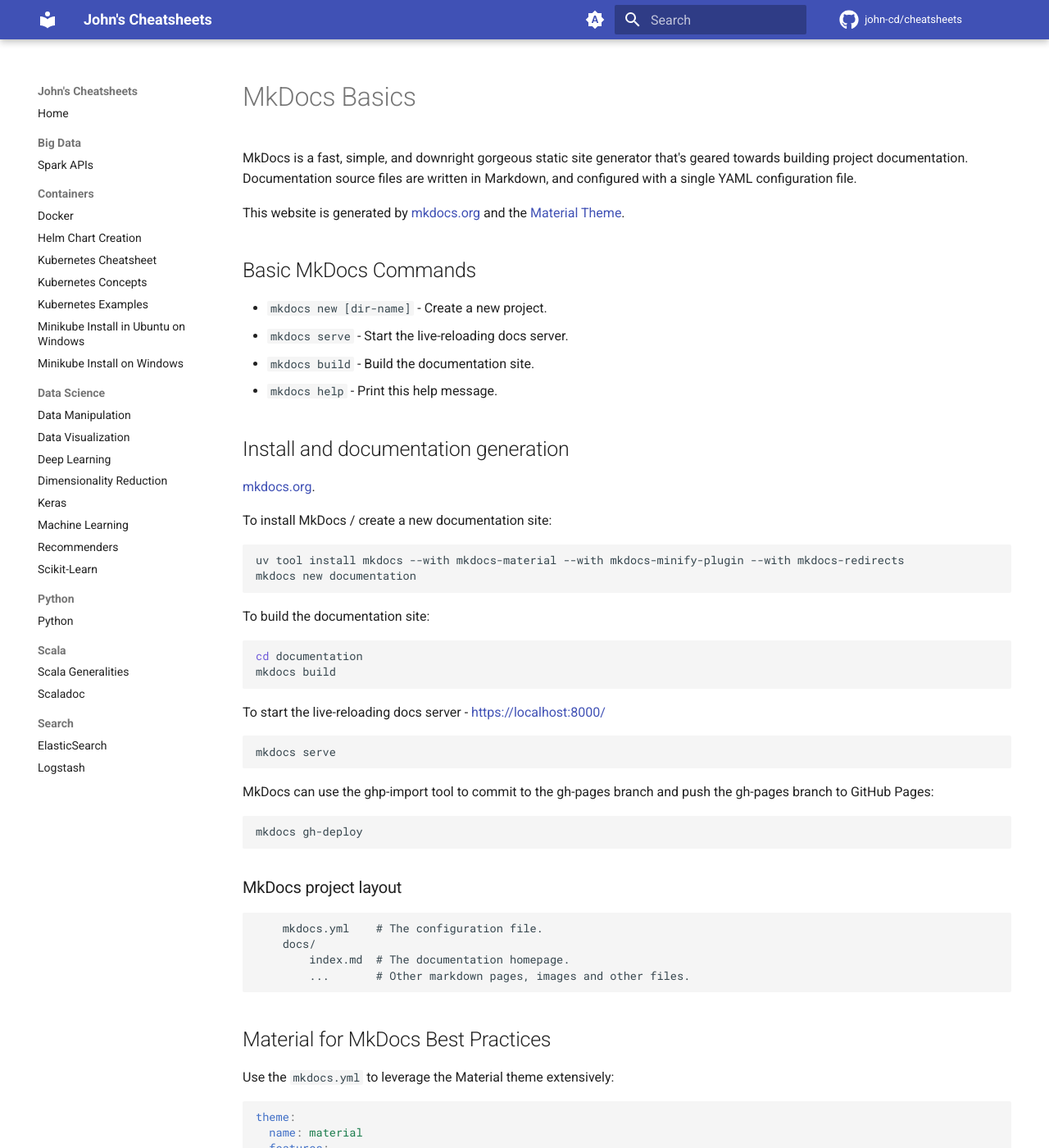
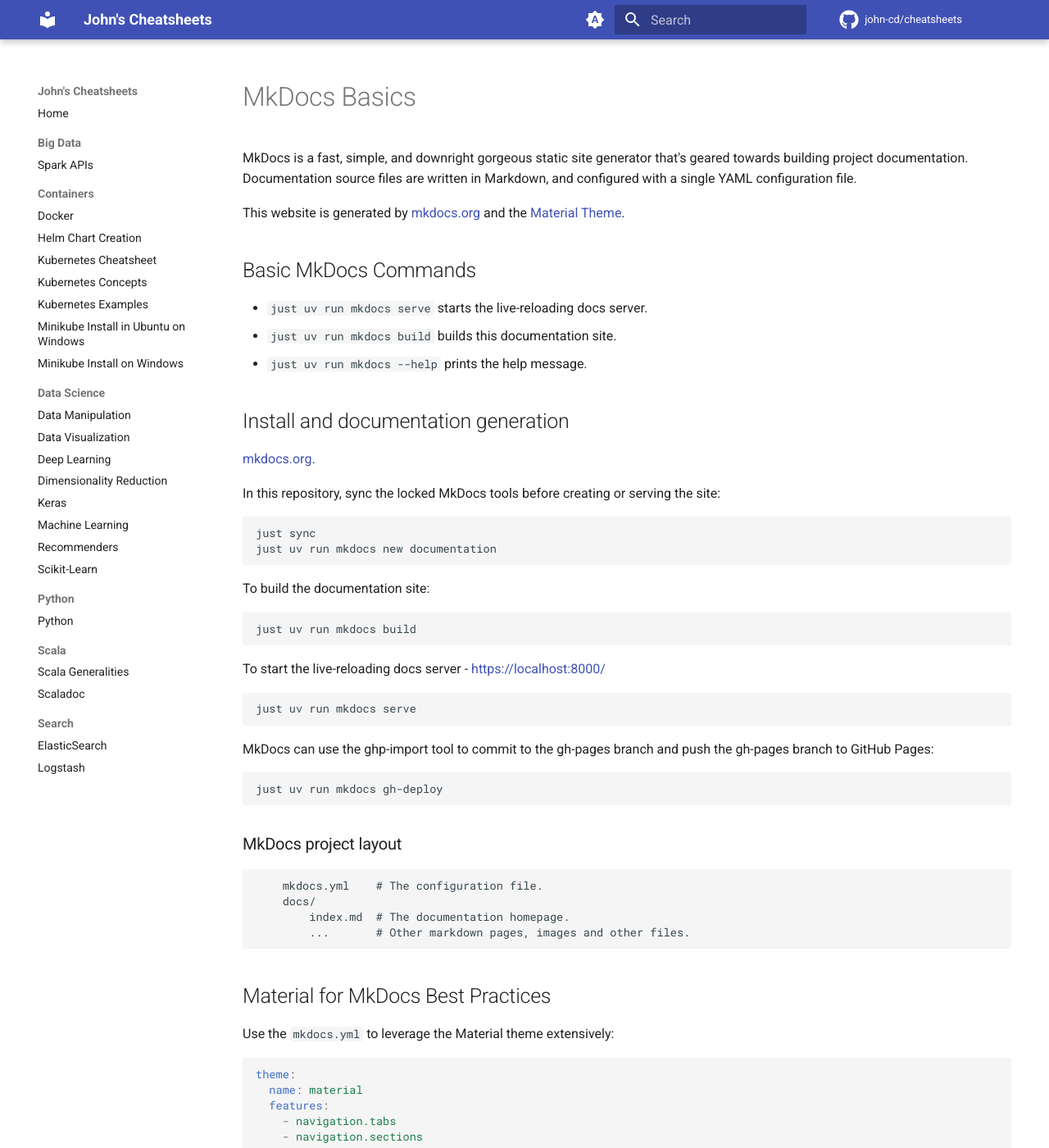
Before and after one commit to john-cd/cheatsheets, an MkDocs documentation site: the page built from docs/Markup_and_Documentation/MkDocs.md, in a window 1280 px wide and 1400 px high. Shown: the whole window at 82% size. Built offline with MkDocs 1.6.1 and Material for MkDocs 9.7.7, drawn with Linux system fonts in a browser that asks for light colours; comment, search, counter and statistics services are not loaded.

Commit message:
build(python): use Just for portable environments and hooks
Replace Python environment wrappers with native Just configuration. Keep environments and generated output external, standardize prek, and document configurable roots and worktree policy.

````diff
--- a/docs/Markup_and_Documentation/MkDocs.md
+++ b/docs/Markup_and_Documentation/MkDocs.md
@@ -12,39 +12,37 @@
 
 ## Basic MkDocs Commands
 
-- `mkdocs new [dir-name]` - Create a new project.
-- `mkdocs serve` - Start the live-reloading docs server.
-- `mkdocs build` - Build the documentation site.
-- `mkdocs help` - Print this help message.
+- `just uv run mkdocs serve` starts the live-reloading docs server.
+- `just uv run mkdocs build` builds this documentation site.
+- `just uv run mkdocs --help` prints the help message.
 
 ## Install and documentation generation
 
 [mkdocs.org](https://www.mkdocs.org).
 
-To install MkDocs / create a new documentation site:
+In this repository, sync the locked MkDocs tools before creating or serving the site:
 
 ```bash
-uv tool install mkdocs --with mkdocs-material --with mkdocs-minify-plugin --with mkdocs-redirects
-mkdocs new documentation
+just sync
+just uv run mkdocs new documentation
 ```
 
 To build the documentation site:
 
 ```bash
-cd documentation
-mkdocs build
+just uv run mkdocs build
 ```
 
 To start the live-reloading docs server - [https://localhost:8000/](https://localhost:8000/)
 
 ```bash
-mkdocs serve
+just uv run mkdocs serve
 ```
 
 MkDocs can use the ghp-import tool to commit to the gh-pages branch and push the gh-pages branch to GitHub Pages:
 
 ```bash
-mkdocs gh-deploy
+just uv run mkdocs gh-deploy
 ```
 
 ### MkDocs project layout
--- a/mkdocs.yml
+++ b/mkdocs.yml
@@ -8,6 +8,7 @@
 site_description: "A collection of cheatsheets and code snippets."
 site_author: "S. John CD"
 site_url: "https://john-cd.com/cheatsheets/"
+site_dir: !ENV [MKDOCS_SITE_DIR, site]
 
 # Required within Dev Container (default binding is 127.0.0.1:8000)
 dev_addr: 0.0.0.0:8000
````
Also changed, not shown: .pre-commit-config.yaml (deleted, +0 -19 lines), AGENTS.md (+18 -12 lines), README.md (+54 -18 lines), TODO.md (+1 -1 lines), WORKTREES.md (added, +32 -0 lines), prek.toml (added, +31 -0 lines), pyproject.toml (added, +17 -0 lines), 6 other files.
